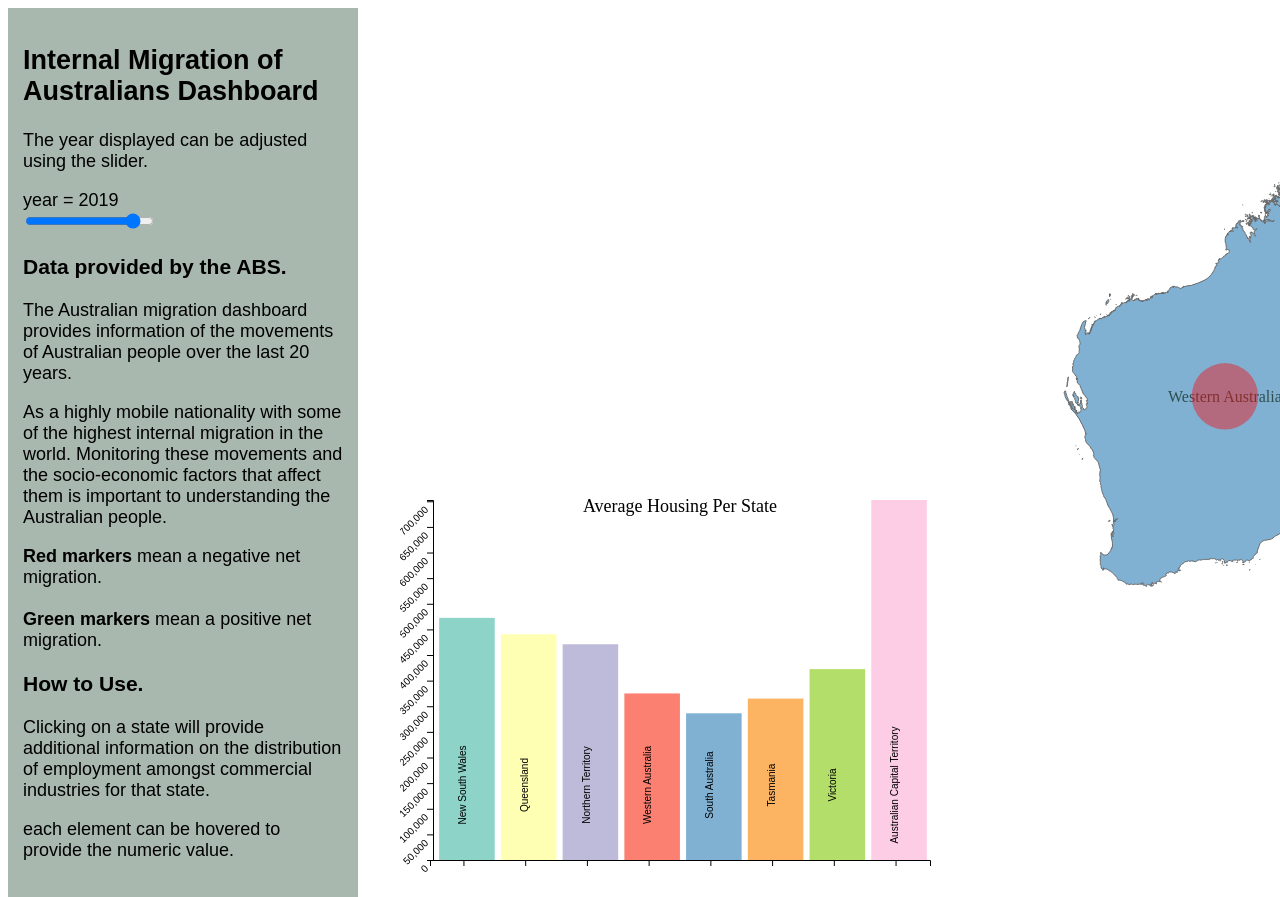
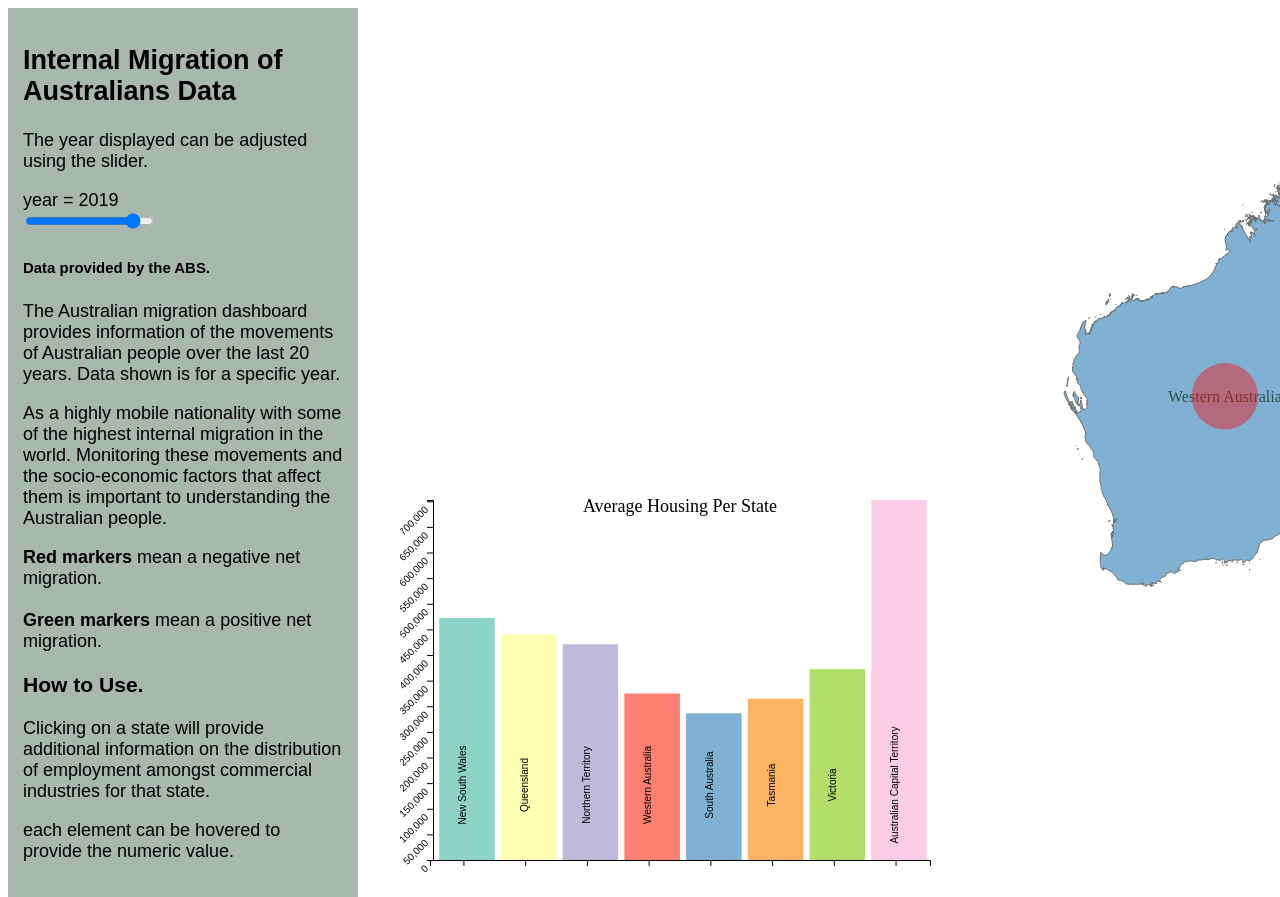
Before and after one commit to cste0036/AustraliaInternalMigration, a plain HTML site: page index.html in a window 1280 px wide. Shown: the top 897 px of the page. Drawn offline with nearby package versions, Linux system fonts and the light colour scheme.

Commit message:
Changed information

```diff
--- a/index.html
+++ b/index.html
@@ -13,7 +13,7 @@
 
     <div style="text-align: left;">
         <div class="side-bar">
-            <h2>Internal Migration of Australians Dashboard</h2>
+            <h2>Internal Migration of Australians Data</h2>
             <p>The year displayed can be adjusted using the slider.</p>
             <p>
                 <label for="nYear">
@@ -22,8 +22,8 @@
                 <br>
                 <input type="range" min="3" max="21" id="nYear">
             </p>
-            <h3>Data provided by the ABS.</h3>
-            <p>The Australian migration dashboard provides information of the movements of Australian people over the last 20 years.</p>
+            <h5>Data provided by the ABS.</h5>
+            <p>The Australian migration dashboard provides information of the movements of Australian people over the last 20 years. Data shown is for a specific year.</p>
             <p>
                 As a highly mobile nationality with some of the highest internal migration in the world. Monitoring these movements and the socio-economic factors that affect them is important to understanding the Australian people.
 
```
